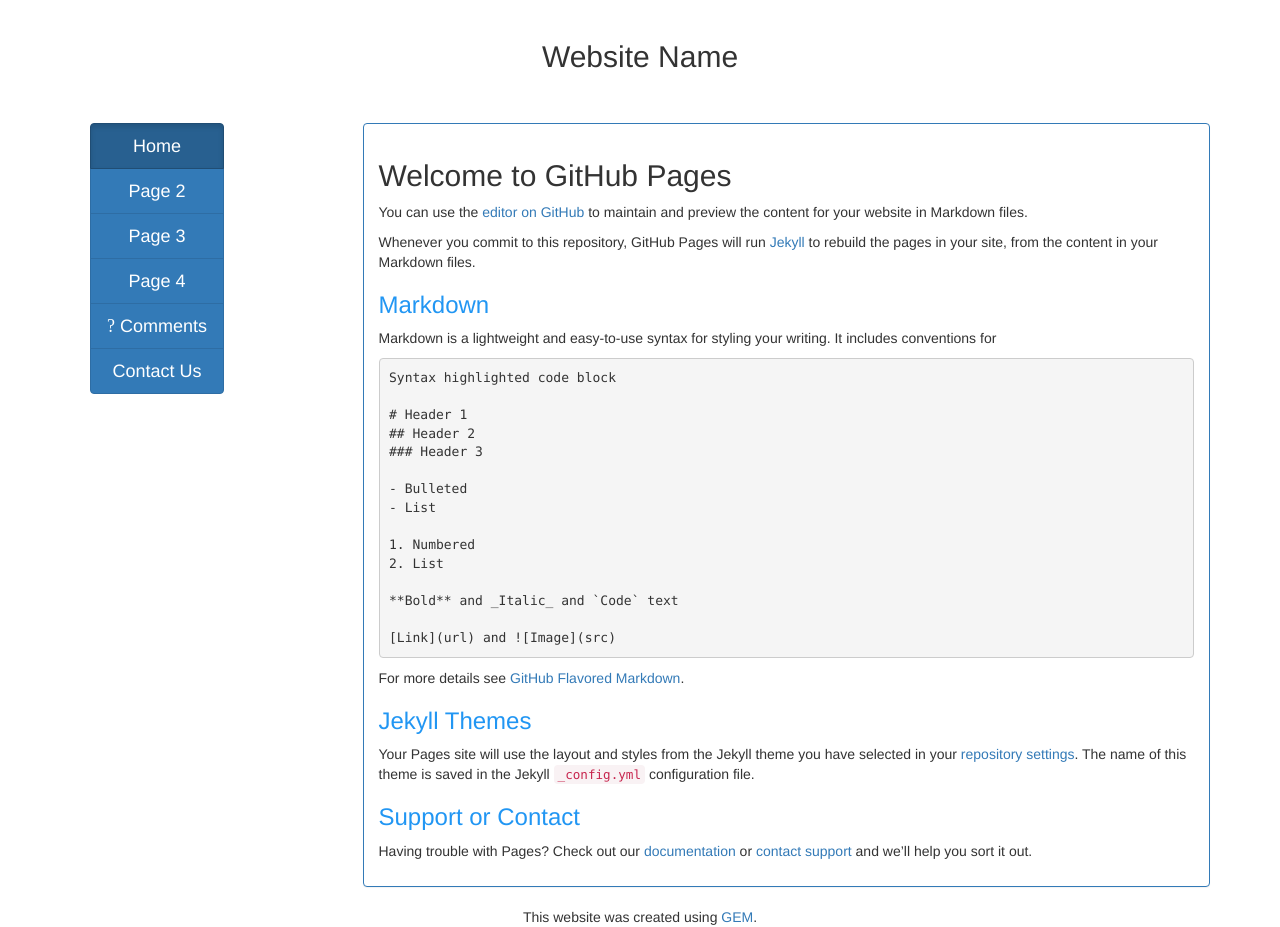
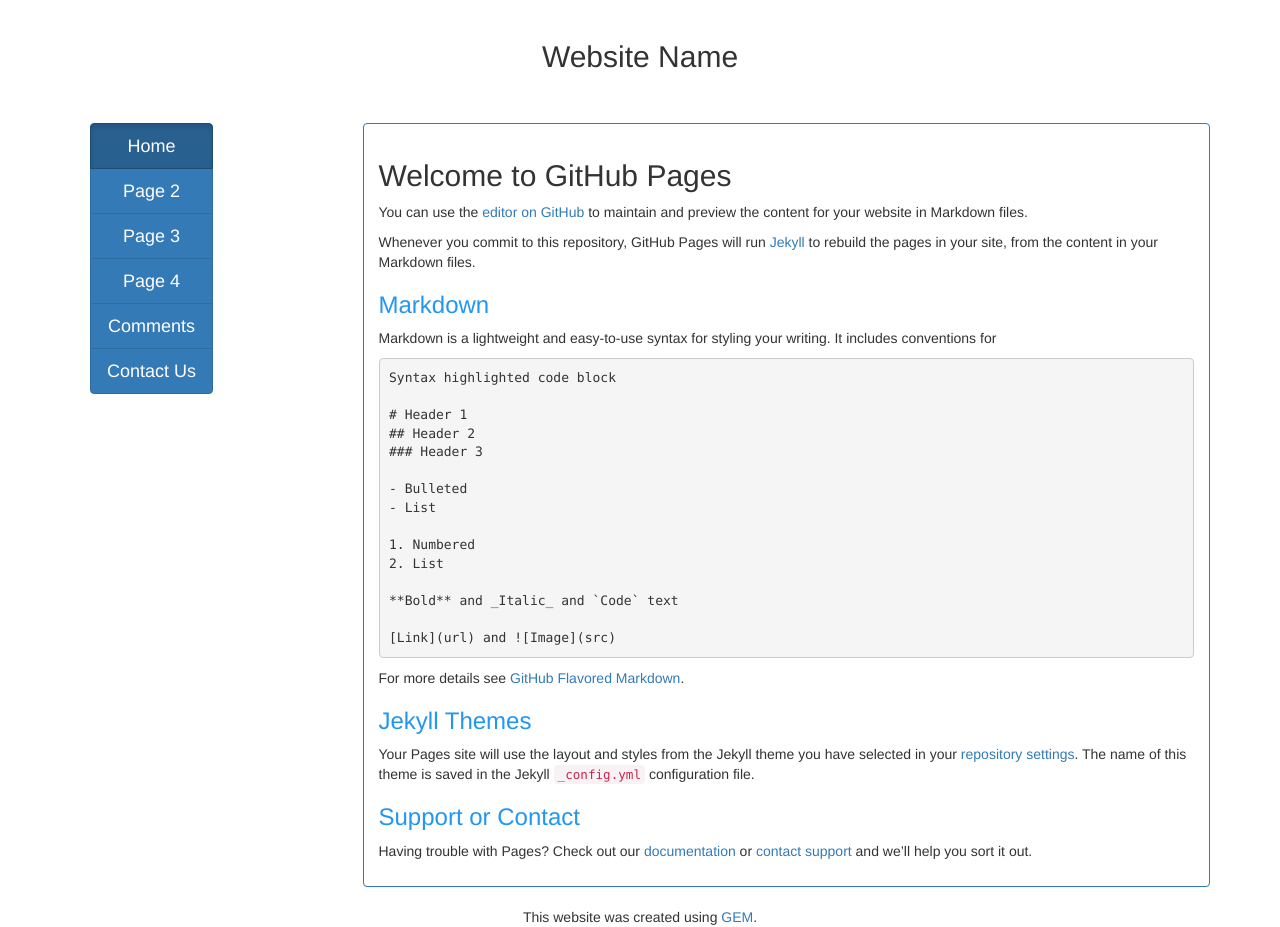
Before and after one commit to emrickj/gwc-docs, a Jekyll site: the page built from README.md, in a window 1280 px wide. Built offline with Jekyll 4.4.1, drawn with Linux system fonts in a browser that asks for light colours; nearby versions of some CDN libraries; our own code applies the rules of GitHub Pages for plain Markdown files.

Commit message:
Update page.html

```diff
--- a/_layouts/page.html
+++ b/_layouts/page.html
@@ -54,7 +54,7 @@ li span {color:#4CAF50;}
                    <a href='/doc_pages/1.html' class='btn btn-primary active'>Home</a>
                    <a href='/doc_pages/2.html' class='btn btn-primary '>Page 2</a>
                    <a href='/doc_pages/1.md' class='btn btn-primary '>Page 3</a><a href='?u=501&p=4' class='btn btn-primary '>Page 4</a>
-                   <a href='/doc_pages/1.md' class='btn btn-primary '><i class="fa">?</i> Comments</a>
+                   <a href='/doc_pages/1.md' class='btn btn-primary '>Comments</a>
                    <a href='/doc_pages/1.md' class='btn btn-primary '>Contact Us</a>
                 </div>
                 <br>
```
